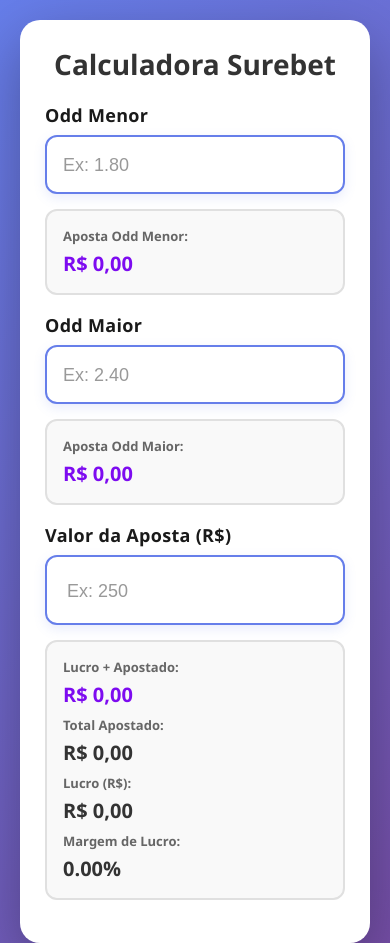
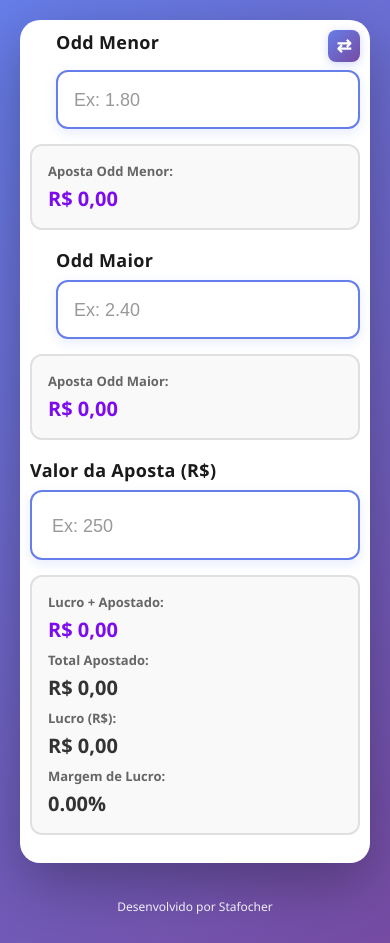
Before and after one commit to HenriqueStafocher/Calculadora-SureBet, a plain HTML site: page index.html in a window 390 px wide. Shown: the top 943 px of the page. Drawn offline with Linux system fonts and the light colour scheme.

Commit message:
Update 2.1
Adicionado botão de inversão de Odds

```diff
--- a/index.html
+++ b/index.html
@@ -13,7 +13,10 @@
 
             <div class="form-group-row">
                 <div class="form-group">
-                    <label for="odd1">Odd Menor</label>
+                    <div class="label-with-button">
+                        <label for="odd1">Odd Menor</label>
+                        <button id="reverseBtn" class="reverse-btn" title="Inverter Odds">⇄</button>
+                    </div>
                     <input type="text" id="odd1" inputmode="decimal" pattern="[0-9]+([.,][0-9]+)?" placeholder="Ex: 1.80">
                 </div>
                 <div class="result-display">
--- a/script.js
+++ b/script.js
@@ -83,6 +83,23 @@ function calculateSurebet() {
     marginSpan.className = 'result-value ' + (margin > 0 ? 'profit' : margin < 0 ? 'loss' : 'neutral');
 }
 
+// Função para inverter os valores das odds
+function reverseOdds() {
+    const odd1Value = odd1Input.value;
+    const odd2Value = odd2Input.value;
+
+    // Trocar os valores
+    odd1Input.value = odd2Value;
+    odd2Input.value = odd1Value;
+
+    // Recalcular automaticamente
+    calculateSurebet();
+}
+
+// Botão de reverse
+const reverseBtn = document.getElementById('reverseBtn');
+reverseBtn.addEventListener('click', reverseOdds);
+
 // Calcular automaticamente quando os valores mudarem
 [odd1Input, odd2Input, totalInput].forEach(input => {
     input.addEventListener('input', calculateSurebet);
--- a/styles.css
+++ b/styles.css
@@ -24,14 +24,14 @@ body {
 .calculator-card {
     background: white;
     border-radius: 20px;
-    padding: 40px;
+    padding: 20px;
     box-shadow: 0 20px 60px rgba(0, 0, 0, 0.3);
 }
 
 h1 {
     color: #333;
     font-size: 36px;
-    margin-bottom: 25px;
+    margin-bottom: 10px;
     text-align: center;
 }
 
@@ -111,6 +111,41 @@ label {
     letter-spacing: 0.3px;
 }
 
+.label-with-button {
+    display: flex;
+    justify-content: space-between;
+    align-items: center;
+    margin-bottom: 10px;
+}
+
+.reverse-btn {
+    background: linear-gradient(135deg, #667eea 0%, #764ba2 100%);
+    color: white;
+    border: none;
+    border-radius: 8px;
+    width: 36px;
+    height: 36px;
+    font-size: 20px;
+    font-weight: 700;
+    cursor: pointer;
+    display: flex;
+    align-items: center;
+    justify-content: center;
+    transition: all 0.3s ease;
+    box-shadow: 0 2px 8px rgba(102, 126, 234, 0.3);
+    padding: 0;
+}
+
+.reverse-btn:hover {
+    transform: translateY(-2px);
+    box-shadow: 0 4px 12px rgba(102, 126, 234, 0.4);
+}
+
+.reverse-btn:active {
+    transform: translateY(0);
+    box-shadow: 0 2px 6px rgba(102, 126, 234, 0.3);
+}
+
 input {
     width: 100%;
     padding: 22px;
@@ -181,12 +216,13 @@ footer p {
 
 @media (max-width: 600px) {
     .calculator-card {
-        padding: 25px;
+        padding: 10px;
     }
 
     h1 {
-        font-size: 28px;
-        margin-bottom: 20px;
+        font-size: 20px;
+        margin-bottom: 2px;
+        display: none;
     }
 
     .form-group-row {
@@ -196,6 +232,16 @@ footer p {
     label {
         font-size: 18px;
         margin-bottom: 8px;
+    }
+
+    .label-with-button {
+        margin-bottom: 8px;
+    }
+
+    .reverse-btn {
+        width: 32px;
+        height: 32px;
+        font-size: 18px;
     }
 
     input {
```
